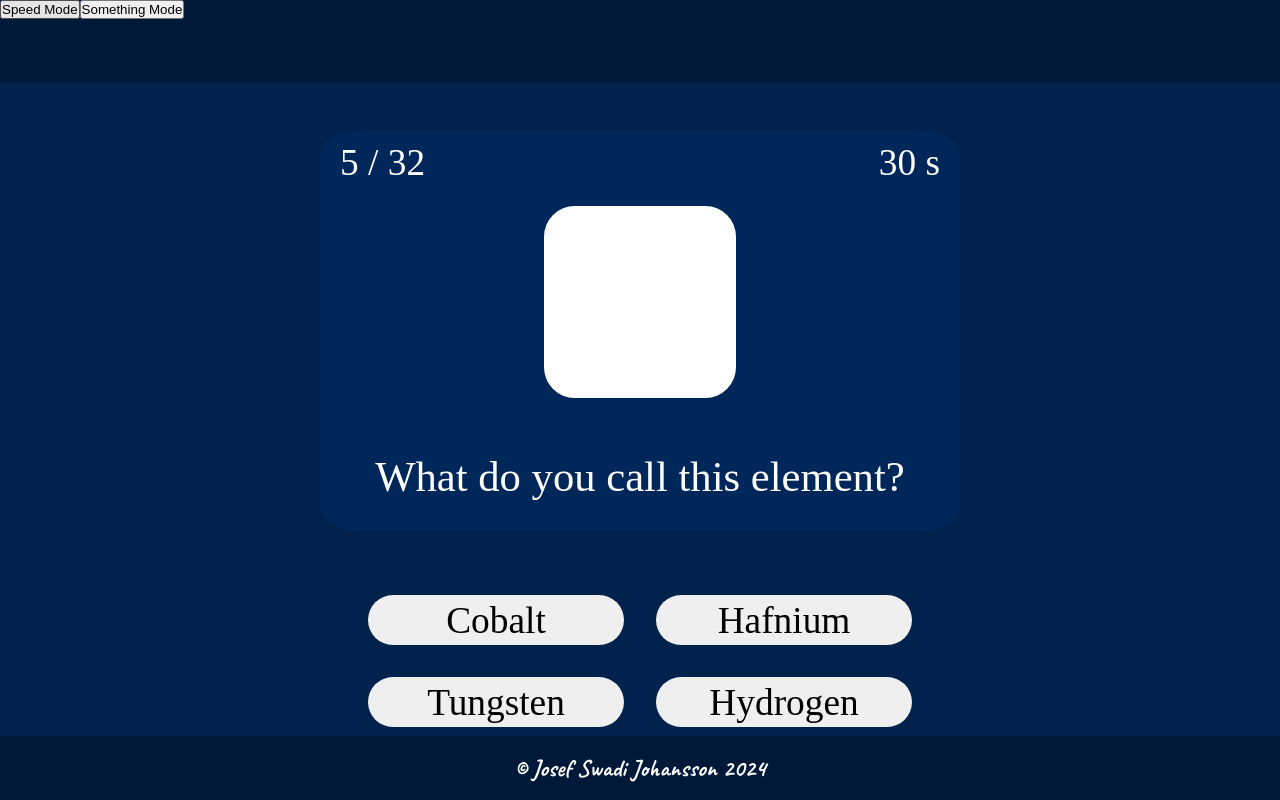
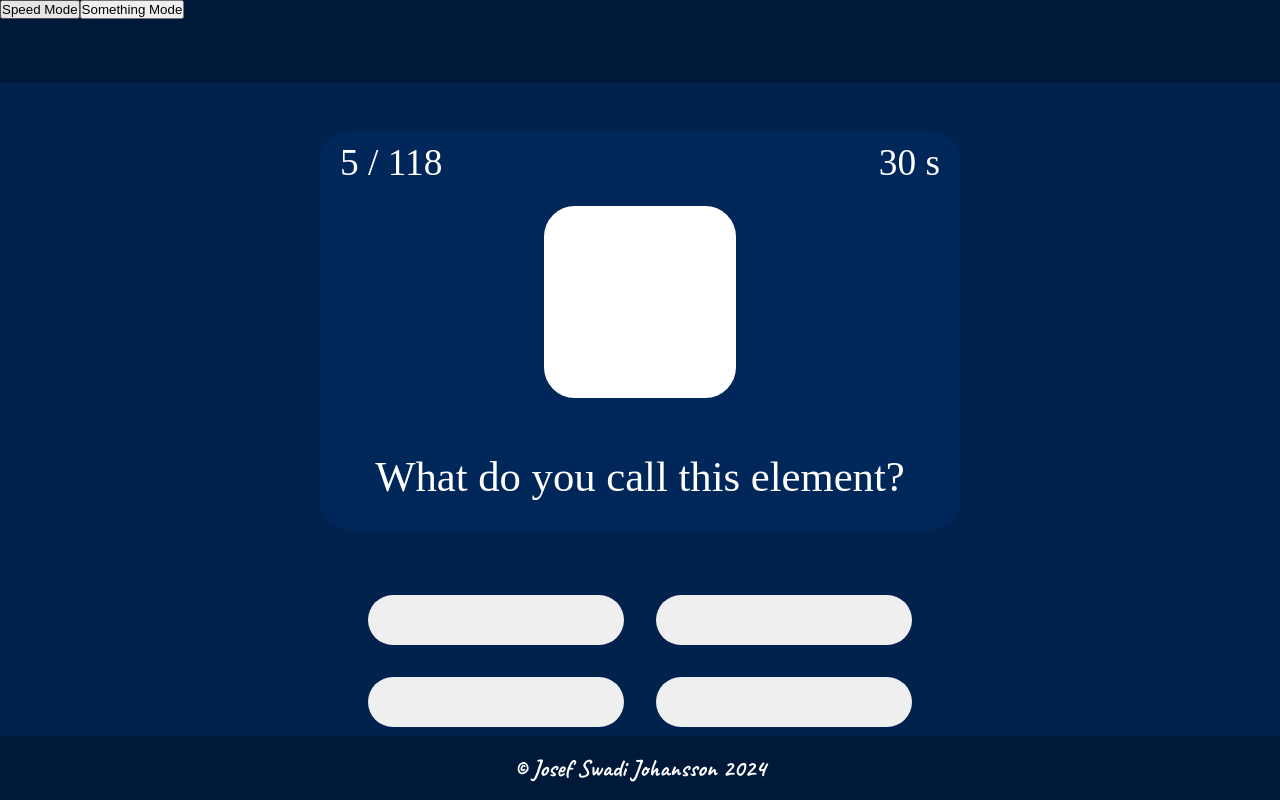
Before and after one commit to josefswadijohansson/periodic_table_game, a React (Create React App) app: page / in a window 1280 px wide. Built offline with nearby package versions, Linux system fonts and the light colour scheme; a web font is replaced by a local one.

Commit message:
Added so four elements is randomly picked, it showcases that in the buttons and the buttons are shuffled around, it also keeps track of the right answer.

```diff
--- a/src/components/App.jsx
+++ b/src/components/App.jsx
@@ -20,8 +20,7 @@ function App(){
         <button onClick={handleSpeedModeClick}>Speed Mode</button>
         <button onClick={handleSomethingModeClick}>Something Mode</button>
         <Header />
-        {
-            gameWindow.map( (x, index) => {
+        {gameWindow.map( (x, index) => {
             return <GameWindow key={index} mode={x.mode}/>
         })}
         <Footer />
--- a/src/components/GameWindow.jsx
+++ b/src/components/GameWindow.jsx
@@ -7,8 +7,9 @@ import Question from './Question';
 import periodicTable from '../periodicTableData';
 
 function GameWindow(props){
-    const [correctElement, setCorrectElement] = useState("answer-4");
-    const [showcasingElement, setShowcasingElement] = useState("");
+    const [correctElementButton, setCorrectElement] = useState("answer-4");
+    const [selectedElement, setSelectedElement] = useState("");
+    const [buttonTexts, setButtonTexts] = useState([{text:""}, {text:""}, {text:""}, {text:""}]);
 
     useEffect(() => {
         startGame(props.mode);
@@ -17,19 +18,38 @@ function GameWindow(props){
     function handleClick(event){
         const {value} = event.target;
 
-        console.log(value == correctElement);
+        alert(value === correctElementButton);
+
+        //startGame(props.mode);
     }
 
-    function getRandomElement() {
-        const randomIndex = Math.floor(Math.random() * periodicTable.length);
-        return periodicTable[randomIndex];
+    function getRandomUniqueElements(array, count) {
+        const shuffledArray = [...array].sort(() => Math.random() - 0.5);   // Shuffle the input array
+        return shuffledArray.slice(0, count);   // Then picks first {count} values
     }
 
     function startGame(mode){
         if (mode === "speedMode") {
-            const randomElement = getRandomElement();
-            console.log(randomElement);
-            setShowcasingElement(randomElement); // Update the showcasing element
+            const [randomSelectedElement, randomElement1, randomElement2, randomElement3] = getRandomUniqueElements(periodicTable, 4);
+
+            setSelectedElement(randomSelectedElement);
+
+            console.log("Showcasing Element:", randomSelectedElement);
+            console.log("Random Elements:", randomElement1, randomElement2, randomElement3);
+
+            let newArray = [{text:randomSelectedElement.name}, {text:randomElement1.name}, {text:randomElement2.name}, {text:randomElement3.name}];
+
+            newArray = [...newArray].sort(() => Math.random() - 0.5);
+
+            const selectedButtonIndex = newArray.findIndex( (element) => {
+                return element.text === randomSelectedElement.name;
+            });
+
+            console.log(selectedButtonIndex + 1);
+
+            setCorrectElement(`answer-${selectedButtonIndex+1}`);
+
+            setButtonTexts(newArray);
         }
     }
 
@@ -37,19 +57,19 @@ function GameWindow(props){
     <main>
         <div className='game-info-window'>
             <Timer time={30}/>
-            <Score score={5} possibleScore={32}/>
+            <Score score={5} possibleScore={periodicTable.length}/>
             <div className='element-card-container'>
-                <ElementCard symbol={showcasingElement.symbol}/>
+                <ElementCard symbol={selectedElement.symbol}/>
             </div>
 
             <Question question={"What do you call this element?"}/>
         </div>
 
         <div id='game-answer-buttons-container'>
-            <button onClick={handleClick} id="game-answer-button-1" value={"answer-1"}>Cobalt</button>
-            <button onClick={handleClick} id="game-answer-button-2" value={"answer-2"}>Hafnium</button>
-            <button onClick={handleClick} id="game-answer-button-3" value={"answer-3"}>Tungsten</button>
-            <button onClick={handleClick} id="game-answer-button-4" value={"answer-4"}>Hydrogen</button>
+            <button onClick={handleClick} id="game-answer-button-1" value={"answer-1"}>{buttonTexts[0].text}</button>
+            <button onClick={handleClick} id="game-answer-button-2" value={"answer-2"}>{buttonTexts[1].text}</button>
+            <button onClick={handleClick} id="game-answer-button-3" value={"answer-3"}>{buttonTexts[2].text}</button>
+            <button onClick={handleClick} id="game-answer-button-4" value={"answer-4"}>{buttonTexts[3].text}</button>
         </div>
     </main>);
 }
```
